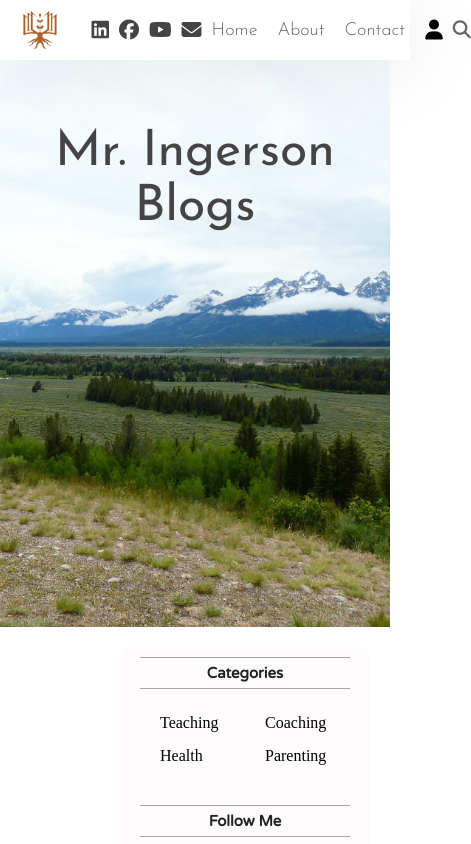
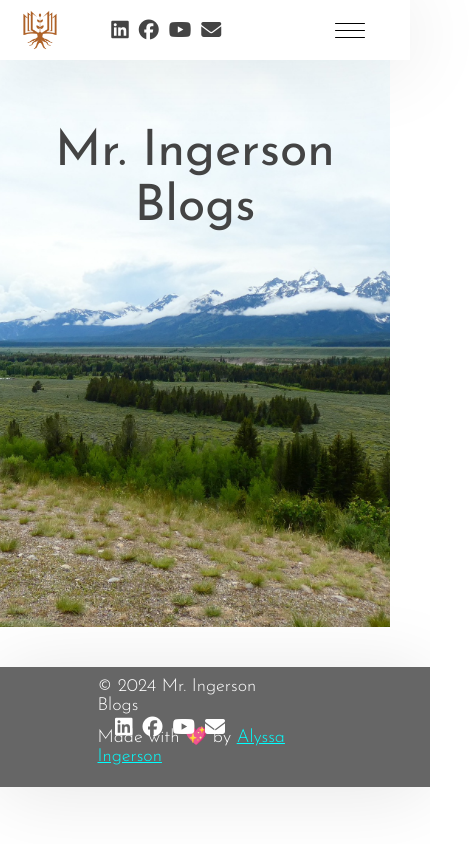
Before and after one commit to ingersonab/mr-ingerson-blog, a React (Create React App) app: page / in a window 390 px wide. Shown: the top 844 px of the page, 471 px wide, since content can reach past the window. Built offline with nearby package versions, Linux system fonts and the light colour scheme; no server answers.

Commit message:
responsive design updates

```diff
--- a/package.json
+++ b/package.json
@@ -3,6 +3,7 @@
   "version": "0.1.0",
   "private": true,
   "dependencies": {
+    "@contentful/rich-text-react-renderer": "^16.0.1",
     "@testing-library/jest-dom": "^5.17.0",
     "@testing-library/react": "^13.4.0",
     "@testing-library/user-event": "^13.5.0",
--- a/src/components/Footer/Footer.css
+++ b/src/components/Footer/Footer.css
@@ -46,3 +46,13 @@
 .footerLink{
     color: cyan
 }
+
+@media screen and (max-width: 710px) {
+    .footerRight{
+        position: absolute;
+        left: 50%;
+        transform: translateX(-50%);
+        display: flex;
+        align-items: center;
+    }
+}
--- a/src/components/Navbar/Navbar.css
+++ b/src/components/Navbar/Navbar.css
@@ -73,3 +73,79 @@
 .topCenter{
     flex: 6;
 }
+
+/* Hamburger menu */
+.nav_hamburger {
+    display: none;
+    width: 1.875rem;
+    height: 1.313rem;
+    flex-direction: column;
+    justify-content: space-around;
+    position: absolute;
+    top: 25px;
+    right: 25px;
+    margin-right: 20px;
+    margin-bottom: 20px;
+    margin-top: -5px;
+  }
+
+  .nav_hamburger_line {
+    display: block;
+    height: 0.1rem;
+    width: 100%;
+    background-color: #000000;
+    border-radius: 0.625rem;
+    transition: all ease-in-out 0.2s;
+  }
+
+  @media screen and (max-width: 1000px) {
+    .nav_hamburger {
+      display: flex;
+      z-index: 200;
+    }
+    .navbar-items {
+      display: flex;
+    }
+    .navbar-items {
+      position: absolute;
+      display: flex;
+      align-items: center;
+      justify-content: center;
+      background-color: rgba(255, 255, 255);
+      top: -20rem;
+      left: 0;
+      width: 100%;
+      transition: all ease-in-out 0.4s;
+    }
+    .navbar-items ul {
+      flex-direction: column;
+      align-items: center;
+      width: 100%;
+      padding: 3rem 0 0.6rem;
+      z-index: -100;
+    }
+    .navbar-items ul li {
+      text-align: center;
+      padding-top: 10px;
+    }
+    .navbar-items ul li a {
+      padding: 0.5rem;
+    }
+    .navbar-items {
+      z-index: -1000;
+    }
+    .navbar-items.active {
+      top: 30px;
+    }
+    .nav_hamburger.active :nth-child(1) {
+      transform: rotate(45deg) translate(0.45rem, 0.1875rem);
+    }
+
+    .nav_hamburger.active :nth-child(2) {
+      opacity: 0;
+    }
+
+    .nav_hamburger.active :nth-child(3) {
+      transform: rotate(-45deg) translate(0.45rem, -0.1875rem);
+    }
+  }
--- a/src/components/Navbar/Navbar.jsx
+++ b/src/components/Navbar/Navbar.jsx
@@ -1,22 +1,64 @@
-import React from 'react';
+import React, {useState, useEffect} from 'react';
 import "./Navbar.css";
 import {Link} from "react-router-dom";
 
 export default function Navbar() {
+    const [navActive, setNavActive] = useState(false);
+
+    //open nav
+    const toggleNav = () => {
+        setNavActive(!navActive);
+    };
+
+    //close nav
+    const closeMenu = () => {
+        setNavActive(false);
+    };
+
+    useEffect(() => {
+        const handleResize = () => {
+            if(window.innerWidth <= 500) {
+                closeMenu();
+            }
+        };
+
+        window.addEventListener("resize", handleResize);
+
+        return () => {
+            window.removeEventListener("resize", handleResize);
+        };
+    }, []);
+
+    useEffect(() => {
+        if(window.innerWidth <= 1200){
+            closeMenu();
+        }
+    }, [])
+
     return (
-        <div className="navbar">
+        <nav className={`navbar ${navActive ? "active" : ""}`}>
             <img src="./img/mringersonblogslogo-updated.png" height="40" width="40" alt="mr_ingerson_logo"/>
             &nbsp;&nbsp;&nbsp;&nbsp;&nbsp;
+            <a className={`nav_hamburger ${navActive ? "active" : ""}`} onClick={toggleNav}>
+                <span className="nav_hamburger_line"></span>
+                <span className="nav_hamburger_line"></span>
+                <span className="nav_hamburger_line"></span>
+            </a>
             <div className="topLeft">
                 <i className="topIcon fa-brands fa-linkedin"></i>
                 <i className="topIcon fa-brands fa-facebook"></i>
                 <i class="topIcon fa-brands fa-youtube"></i>
                 <i className="topIcon fa-solid fa-envelope"></i>
             </div>
+            <div className={`navbar-items ${navActive ? "active" : ""}`}>
                 <div className="topCenter">
                     <ul className= "topList">
                         <li className="topListItem">
                             <Link
+                                onClick={closeMenu}
+                                activeClass="navbar-active-content"
+                                spy={true}
+                                smooth={true}
                                 to='/'
                                 className="topListLink"
                             >
@@ -25,6 +67,10 @@ export default function Navbar() {
                         </li>
                         <li className="topListItem">
                             <Link
+                                onClick={closeMenu}
+                                activeClass="navbar-active-content"
+                                spy={true}
+                                smooth={true}
                                 to='/about'
                                 className="topListLink"
                             >
@@ -33,6 +79,10 @@ export default function Navbar() {
                         </li>
                         <li className="topListItem">
                             <Link
+                                onClick={closeMenu}
+                                activeClass="navbar-active-content"
+                                spy={true}
+                                smooth={true}
                                 to='/contact'
                                 className="topListLink"
                             >
@@ -41,10 +91,12 @@ export default function Navbar() {
                         </li>
                     </ul>
                 </div>
+            </div>
             <div className="topRight">
-                <i className="topImg fa-solid fa-user"></i>
-                <i className="searchIcon fa-solid fa-magnifying-glass"></i>
+
             </div>
-        </div>
+        </nav>
     )
+    //<i className="topImg fa-solid fa-user"></i>
+    //<i className="searchIcon fa-solid fa-magnifying-glass"></i>
 }
--- a/src/components/Sidebar/Sidebar.css
+++ b/src/components/Sidebar/Sidebar.css
@@ -2,7 +2,7 @@
     flex: 3;
     margin: 20px;
     padding-bottom: 30px;
-    background-color: #fdfbfb;
+    background-color: rgb(228, 228, 228);
     border-radius: 10px;
     display: flex;
     flex-direction: column;
@@ -36,6 +36,7 @@
 
 .sidebarItem > p{
     padding: 30px;
+    font-family: 'Lora', serif;
 }
 
 .sidebarList{
@@ -48,6 +49,7 @@
     width: 50%;
     margin-top: 15px;
     cursor: pointer;
+    font-family: 'Lora', serif;
 }
 
 .sidebarListItem:hover{
@@ -71,3 +73,9 @@
 .sidebarIcon:hover{
     color: green;
 }
+
+@media screen and (max-width: 710px) {
+    .sidebar{
+        display: none;
+    }
+}
--- a/src/pages/About/About.jsx
+++ b/src/pages/About/About.jsx
@@ -1,9 +1,51 @@
-import React from 'react'
+import React, {useEffect, useState}  from 'react'
+import './about.css';
+import { createClient } from 'contentful';
+import { documentToReactComponents } from '@contentful/rich-text-react-renderer';
 
 export default function About() {
+
+  const [aboutPage, setAboutPage] = useState(null);
+
+  const client = createClient({space: "c2coqf0hrs8z", accessToken: "rO_zDMrrcg28Vx21OpMLpsSkTxmX7uOL8molgDLYoPs"})
+
+  useEffect(() => {
+    const getAllEntries = async () => {
+      try{
+        const aboutEntry = await client.getEntries({
+          content_type: 'aboutMePage',
+          limit: 1,
+        });
+        console.log(aboutEntry);
+        if(aboutEntry.items.length > 0){
+          setAboutPage(aboutEntry.items[0]);
+        }
+      } catch(err) {
+        console.log("Error with fetching about entries: ", err)
+      }
+    }
+    getAllEntries()
+  }, [client])
+
+  const options = {
+    renderNode: {
+      'embedded-asset-block': (node) => {
+        const { file, title } = node.data.target.fields;
+        const imageUrl = file?.url ? `https:${file.url}` : '';
+        const altText = title || 'Embedded asset';
+        return <img src={imageUrl} alt={altText} className="about-img" />;
+      },
+      'paragraph': (node, children) => {
+        return <p className="about-paragraph">{children}</p>
+      }
+    },
+  };
+
   return (
-    <div>
-
+    <div className="about">
+      <h1 className="about-header">About Me</h1>
+      <hr className="contactDivider" />
+     {aboutPage ? documentToReactComponents(aboutPage.fields.aboutMeContent, options) : "Loading..."}
     </div>
   )
 }
--- a/src/pages/About/about.css
+++ b/src/pages/About/about.css
@@ -0,0 +1,33 @@
+.about{
+    display: flex;
+    flex-direction: column;
+    padding: 75px;
+    font-family: 'Josefin Sans', sans-serif;
+    align-items: center;
+}
+
+.about-header{
+    display: flex;
+    flex-direction: column;
+    align-items: center;
+    text-align: center;
+    padding-bottom: 5px;
+}
+
+.about-img{
+    height: 200px;
+    width: 200px;
+    margin-bottom: 30px;
+}
+
+.about-paragraph {
+    font-size: 18px;
+    line-height: 1.6;
+    color: #333;
+    margin-bottom: 30px;
+    font-family: 'Lora', serif;
+}
+
+.about-paragraph::first-letter{
+    margin-left: 20px;
+}
--- a/src/pages/Contact/Contact.jsx
+++ b/src/pages/Contact/Contact.jsx
@@ -1,9 +1,22 @@
 import React from 'react'
+import './contact.css'
 
 export default function Contact() {
   return (
-    <div>
-
+    <div className="contact">
+      <img className="contactImg" src="/img/contactMe.png" height="150" width="150"/>
+      <h1 className="contactHeader">Contact Me</h1>
+      <hr className="contactDivider" />
+      <div className="iconsContainer">
+        <div className="emailContainer">
+          <i className="topIcon fa-solid fa-envelope"></i>
+          <p>mingerson6147@gmail.com</p>
+        </div>
+        <div className="linkedinContainer">
+          <i className="topIcon fa-brands fa-linkedin"></i>
+          <p>mark-ingerson</p>
+        </div>
+      </div>
     </div>
   )
 }
--- a/src/pages/Contact/contact.css
+++ b/src/pages/Contact/contact.css
@@ -0,0 +1,63 @@
+.contact{
+    display: flex;
+    flex-direction: column;
+    padding: 75px;
+    font-family: 'Josefin Sans', sans-serif;
+    align-items: center;
+    /*width: 500px;*/
+    margin-left: 25%;
+    margin-right: 25%;
+    margin-bottom: 5%;
+    margin-top: 5%;
+    background-color: rgb(228, 228, 228);
+    box-shadow: 5px 5px 5px black;
+    border-radius: 7px;
+}
+
+.contactImg{
+    padding-bottom: 25px;
+}
+
+.contactHeader{
+    display: flex;
+    flex-direction: column;
+    align-items: center;
+    text-align: center;
+    padding-bottom: 5px;
+}
+
+.contactDivider {
+    width: 100%; /* You can adjust the width */
+    height: 1px;  /* Adjust the thickness */
+    background-color: black; /* Customize the color */
+    border: none;
+    margin-top: 10px; /* Adjust spacing */
+    margin-bottom: 40px; /* Adjust spacing */
+}
+
+.iconsContainer{
+    display: flex;
+    flex-direction: column;
+    align-items: center;
+}
+
+.emailContainer {
+    display: flex;
+    align-items: center;
+    gap: 5px;
+    font-size: 16px;
+    padding-bottom: 10px;
+}
+
+.emailContainer p, .linkedinContainer p {
+    min-width: 250px;
+    text-align: left;
+  }
+
+.linkedinContainer {
+    display: flex;
+    align-items: center;
+    gap: 5px;
+    font-size: 16px;
+    padding-bottom: 100px;
+}
```
Also changed, not shown: 1 other file (tests, documents, lock files or other folders). Lines whose indentation alone changed are shown as unchanged.
